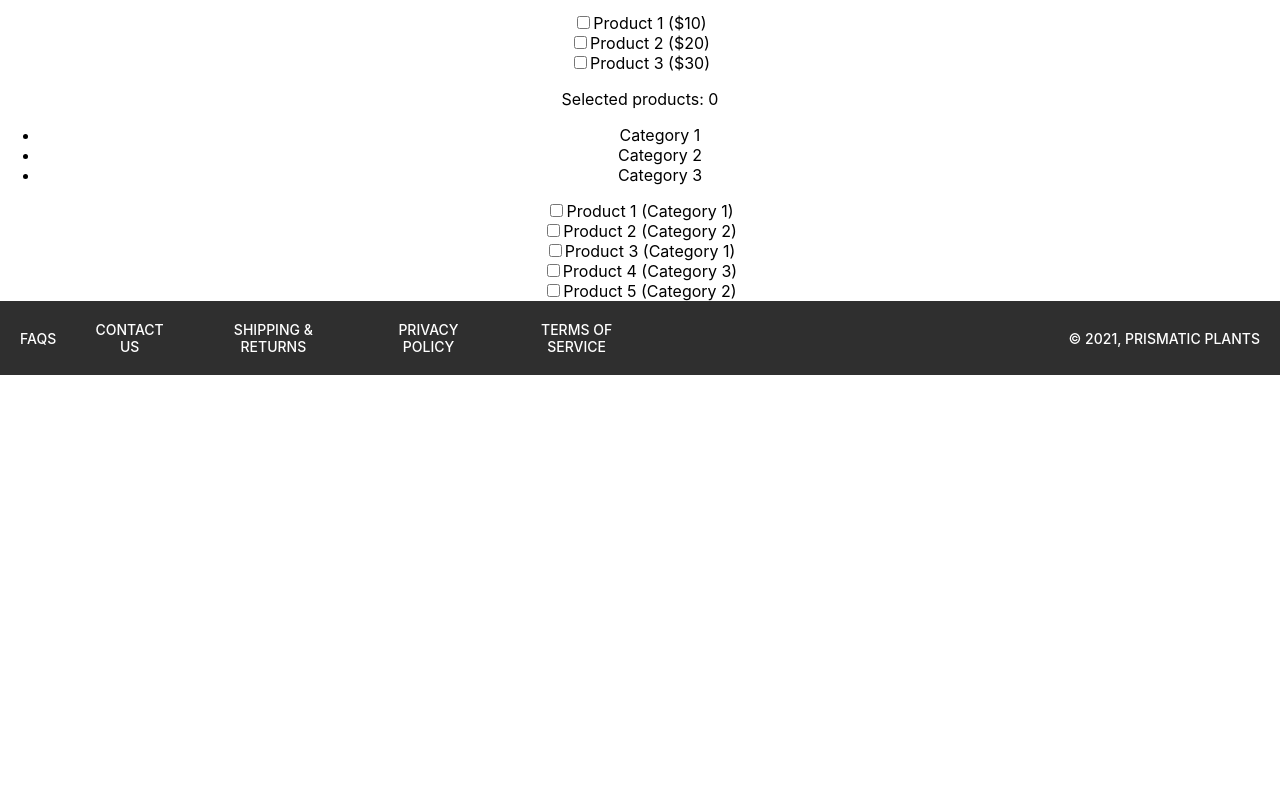
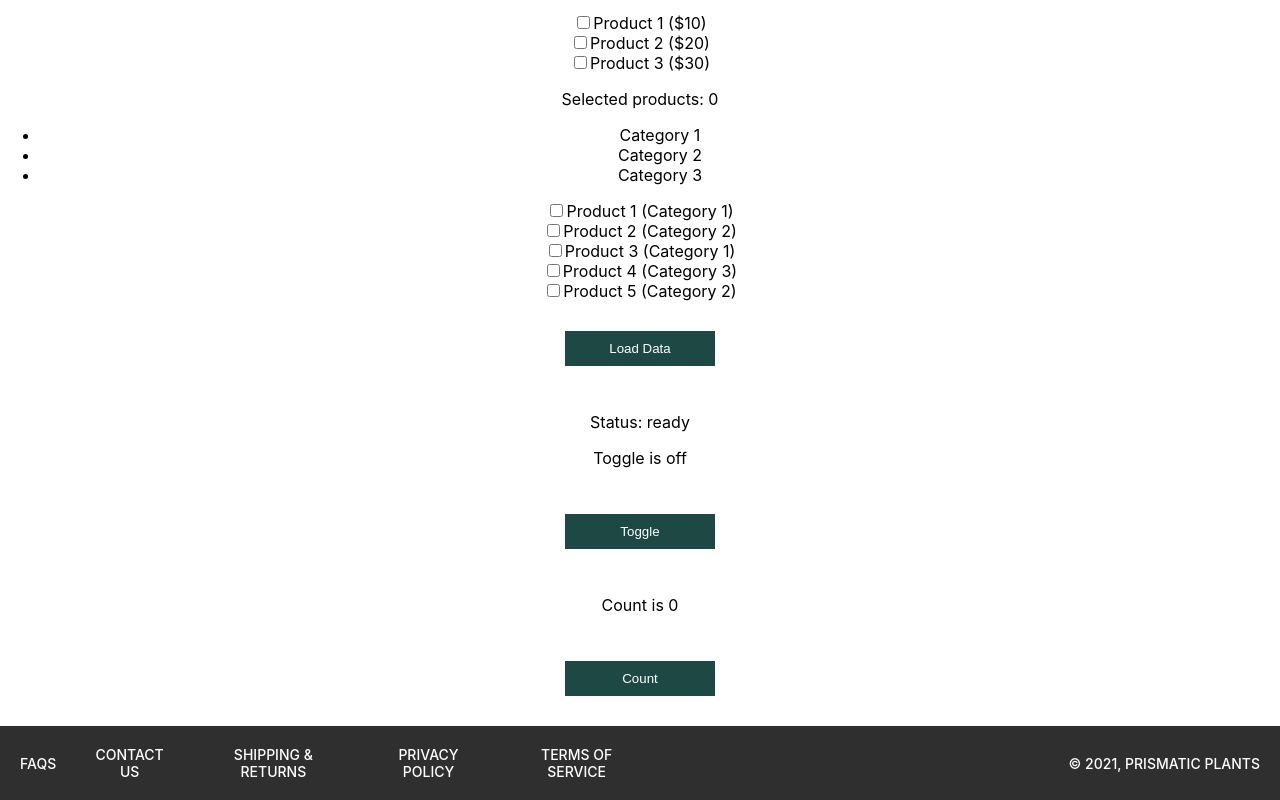
Before and after one commit to SabinaValeriia/univers-react, a React (Create React App) app: page / in a window 1280 px wide. Shown: the part 1245-2045 px from the top of the page. Before the commit the page ends 1620 px from the top, so only its background shows below. Built offline with nearby package versions, Linux system fonts and the light colour scheme.

Commit message:
L4 - Add component

```diff
--- a/src/App.js
+++ b/src/App.js
@@ -2,6 +2,7 @@ import './App.css';
 import Header from './components/Header.js'
 import Footer from './components/Footer.js'
 import HeroSection from './components/HeroSection.js'
+import HooksComponent from './components/HooksComponent.js'
 import Products from './components/Products.js'
 import ProductDetailPage from './components/ProductDetailPage.js'
 import Product from './components/Product.js'
@@ -125,6 +126,7 @@ function App() {
             </div>
           ))}
         </main>
+        <HooksComponent></HooksComponent>
         <Footer></Footer>
       </div>
 
--- /dev/null
+++ b/src/components/HooksComponent.js
@@ -0,0 +1,42 @@
+import { useStatus, useLogger, useToggle } from "../components/MyHooks.js";
+import { useState, useEffect } from "react";
+
+function MyComponent() {
+  const [status, setStatus] = useStatus("ready");
+  const [isOn, toggleIsOn] = useToggle(false);
+  const [count, setCount] = useState(0);
+  const [message, setMessage] = useState("");
+  useLogger(status);
+  const fetchData = () => {
+  }
+  useEffect(() => {
+    setMessage(`Count is ${count}`);
+  }, [count]);
+
+  const handleClicks = () => {
+    setCount(count + 1);
+  };
+
+  const handleClick = () => {
+    setStatus("loading");
+    fetchData()
+      .then(() => {
+        setStatus("success");
+      })
+      .catch(() => {
+        setStatus("error");
+      });
+  };
+
+  return (
+    <div>
+      <button onClick={handleClick}>Load Data</button>
+      <p>Status: {status}</p>
+      <p>Toggle is {isOn ? "on" : "off"}</p>
+      <button onClick={toggleIsOn}>Toggle</button>
+      <p>{message}</p>
+      <button onClick={handleClicks}>Count </button>
+    </div>
+  );
+}
+export default MyComponent;
--- /dev/null
+++ b/src/components/MyHooks.js
@@ -0,0 +1,26 @@
+import { useState, useEffect } from "react";
+
+function useStatus(initialStatus) {
+  const [status, setStatus] = useState(initialStatus);
+
+  const updateStatus = (newStatus) => {
+    setStatus(newStatus);
+  };
+
+  return [status, updateStatus];
+}
+function useLogger(data) {
+  useEffect(() => {
+    console.log(data);
+  }, [data]);
+}
+function useToggle(initialState) {
+  const [state, setState] = useState(initialState);
+
+  const toggle = () => {
+    setState(!state);
+  };
+
+  return [state, toggle];
+}
+export {useToggle, useLogger, useStatus};
```
